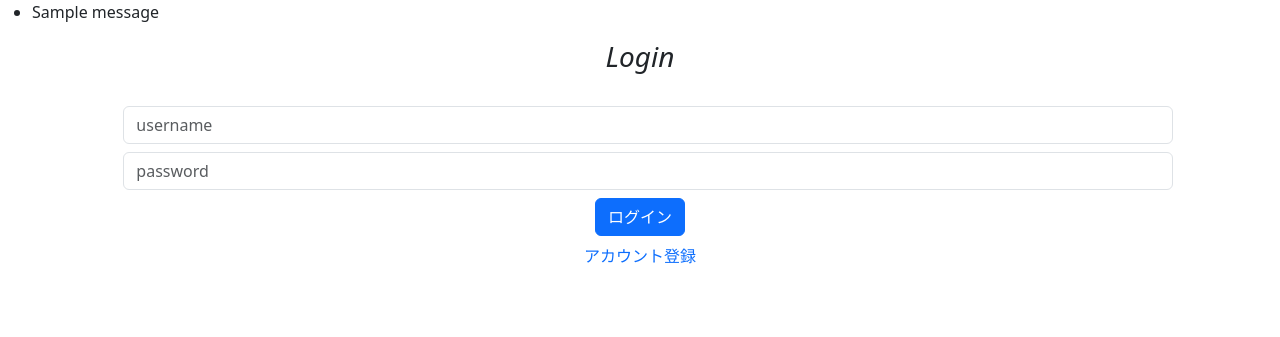
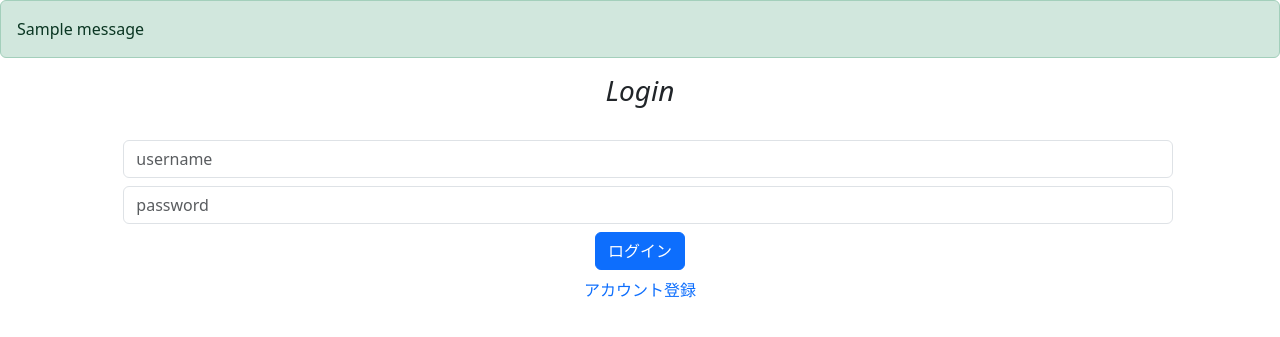
Before and after one commit to mayayannnn/exam-passer-app, a Flask app: page /login in a window 1280 px wide. Shown: the top 337 px of the page. Run offline with Flask 3, Linux system fonts and the light colour scheme; one stand-in notice (Sample message) is shown.

Commit message:
login layout

```diff
--- a/templates/login.html
+++ b/templates/login.html
@@ -15,11 +15,9 @@
 <body>
     {% with messages = get_flashed_messages() %}
     {% if messages %}
-    <ul>
         {% for message in messages %}
-        <li>{{ message }}</li>
+        <p class="alert alert-success">{{ message }}</p>
         {% endfor %}
-    </ul>
     {% endif %}
     {% endwith %}
 
```
